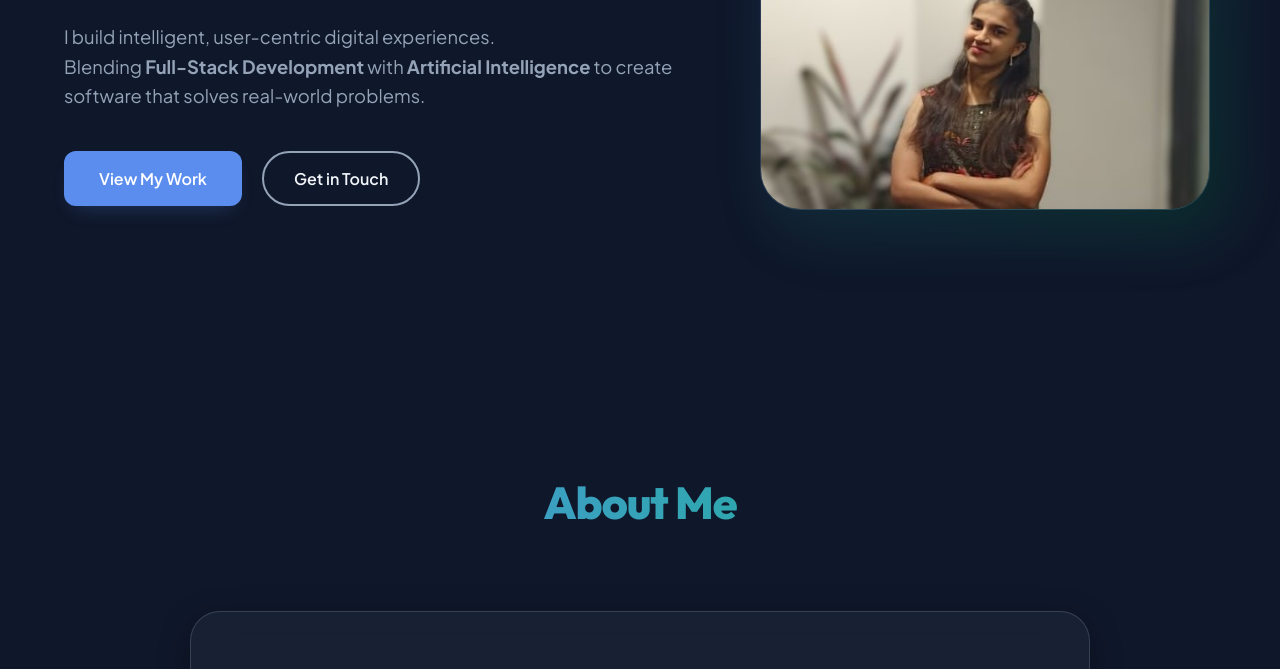
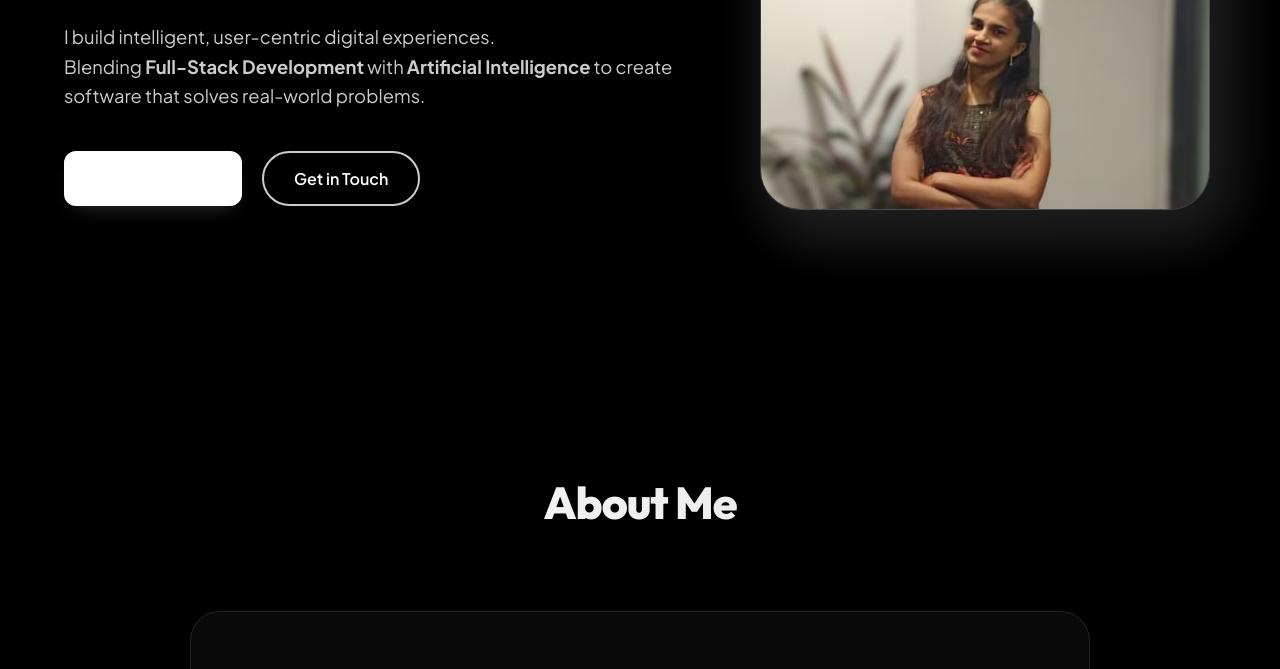
Before and after one commit to 12tejuk123/my-portfolio1, a plain HTML site: page index.html in a window 1280 px wide. Shown: the part 455-1124 px from the top of the page. Drawn offline with Linux system fonts and the light colour scheme.

Commit message:
Implement Monochrome Dark Theme (Black/White/Gray)

```diff
--- a/styles.css
+++ b/styles.css
@@ -4,28 +4,32 @@
 @import url('https://fonts.googleapis.com/css2?family=Outfit:wght@300;400;500;600;700;800&family=Plus+Jakarta+Sans:wght@300;400;500;600;700&display=swap');
 
 :root {
-    /* Modern Professional Dark Theme */
-    --bg-main: #0F172A;
-    --bg-secondary: #1E293B;
-    --primary: #5B8DEF;
-    --primary-glow: rgba(91, 141, 239, 0.3);
-    --secondary: #10B981;
-    --secondary-glow: rgba(16, 185, 129, 0.3);
-    --accent: #F59E0B;
+    /* Modern Monochrome Dark Theme */
+    --bg-main: #000000;
+    --bg-secondary: #0A0A0A;
+    --primary: #FFFFFF;
+    --primary-glow: rgba(255, 255, 255, 0.2);
+    --secondary: #E0E0E0;
+    --secondary-glow: rgba(224, 224, 224, 0.2);
+    --accent: #FFFFFF;
 
-    --text-main: #F1F5F9;
-    --text-secondary: #94A3B8;
-    --text-muted: #64738B;
+    --text-main: #FFFFFF;
+    --text-secondary: #CCCCCC;
+    --text-muted: #888888;
 
-    --glass-bg: rgba(30, 41, 59, 0.5);
-    --glass-border: rgba(148, 163, 184, 0.2);
-    --glass-shadow: rgba(0, 0, 0, 0.3);
+    --glass-bg: rgba(15, 15, 15, 0.8);
+    --glass-border: rgba(255, 255, 255, 0.15);
+    --glass-shadow: rgba(0, 0, 0, 0.5);
 
-    --nav-bg: rgba(15, 23, 42, 0.9);
+    --nav-bg: rgba(0, 0, 0, 0.9);
 
-    --card-bg: rgba(30, 41, 59, 0.6);
-    --card-border: rgba(148, 163, 184, 0.25);
+    --card-bg: rgba(10, 10, 10, 0.9);
+    --card-border: rgba(255, 255, 255, 0.1);
 
+    --gradient-primary: linear-gradient(135deg, #FFFFFF, #888888);
+    --gradient-accent: linear-gradient(135deg, #E0E0E0, #444444);
+
+    /* Gradients */
     --font-heading: 'Outfit', sans-serif;
     --font-body: 'Plus Jakarta Sans', sans-serif;
 
@@ -61,10 +65,6 @@
     --transition-base: 0.3s ease;
     --transition-smooth: 0.4s cubic-bezier(0.4, 0, 0.2, 1);
     --transition-bounce: 0.3s cubic-bezier(0.175, 0.885, 0.32, 1.275);
-
-    /* Gradients */
-    --gradient-primary: linear-gradient(135deg, #5B8DEF, #10B981);
-    --gradient-accent: linear-gradient(135deg, #F59E0B, #EF4444);
 
     /* Shadows */
     --shadow-sm: 0 2px 8px rgba(0, 0, 0, 0.1);
@@ -109,8 +109,8 @@
 }
 
 [data-theme="dark"] {
-    --skeleton-bg: #1E293B;
-    --skeleton-shimmer: linear-gradient(90deg, #1E293B 25%, #334155 50%, #1E293B 75%);
+    --skeleton-bg: #1A1A1A;
+    --skeleton-shimmer: linear-gradient(90deg, #1A1A1A 25%, #333333 50%, #1A1A1A 75%);
 }
 
 /* Skeleton Loading Effect */
```
